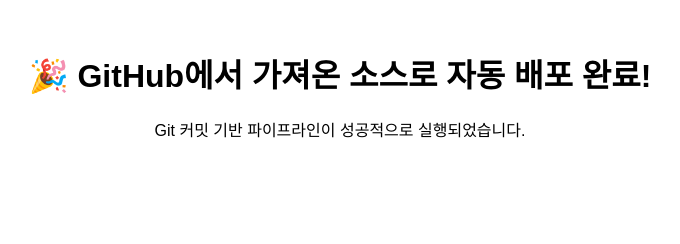
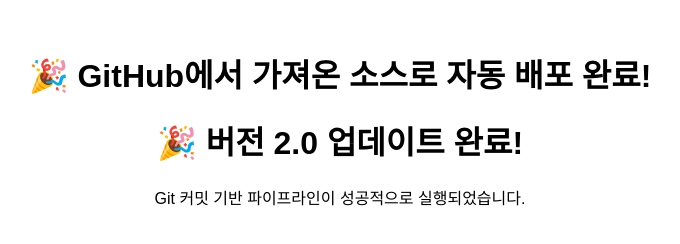
Before and after one commit to ahk0407/jenkins-study-app, a plain HTML site: page index.html in a window 1280 px wide. Shown: the whole page, without its empty margins (300-980 px from the left). Drawn offline with Linux system fonts and the light colour scheme.

Commit message:
Update index.html

```diff
--- a/index.html
+++ b/index.html
@@ -6,6 +6,7 @@
 </head>
 <body style="text-align: center; margin-top: 50px; font-family: sans-serif;">
     <h1>🎉 GitHub에서 가져온 소스로 자동 배포 완료!</h1>
+    <h1>🎉 버전 2.0 업데이트 완료!</h1>
     <p>Git 커밋 기반 파이프라인이 성공적으로 실행되었습니다.</p>
 </body>
 </html>
```
